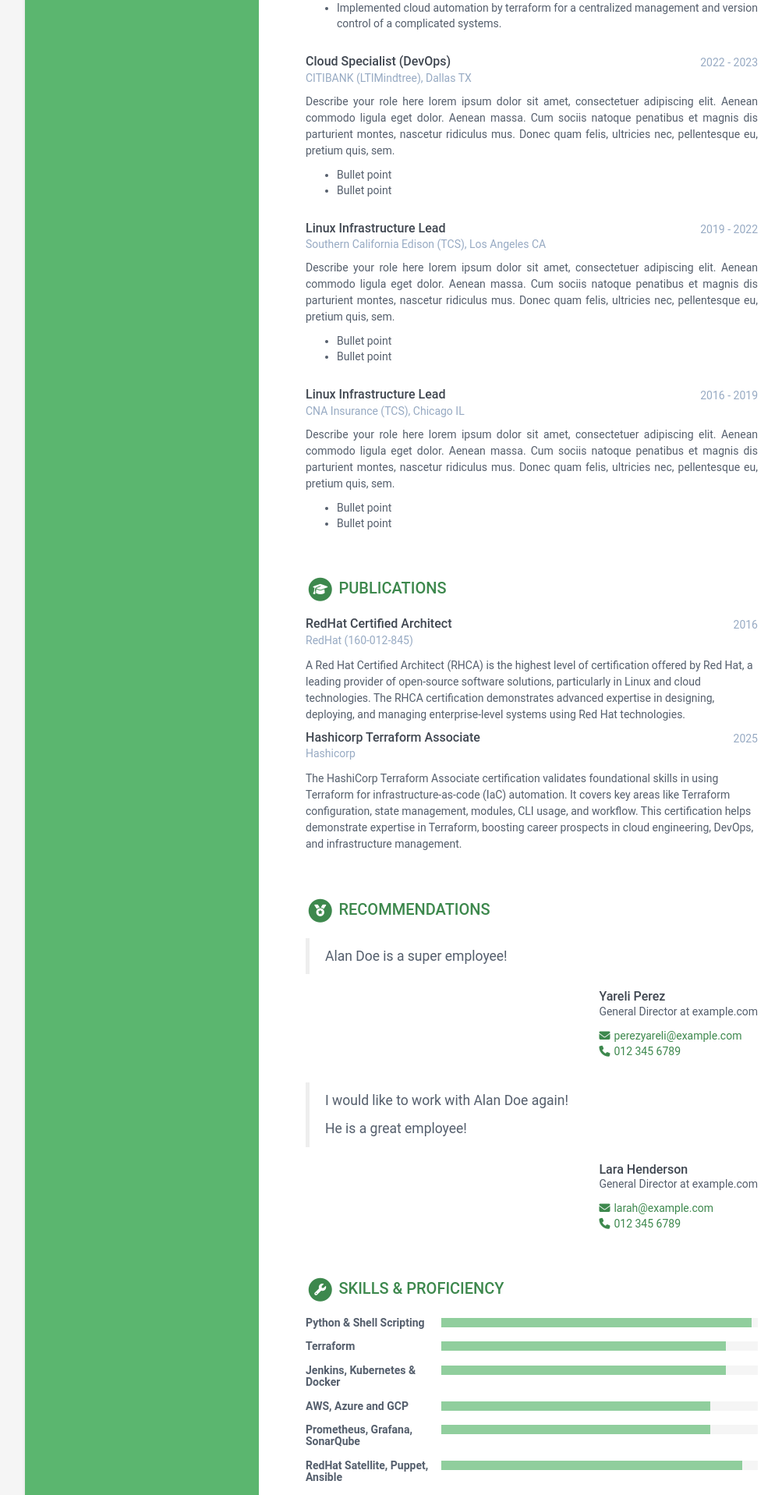
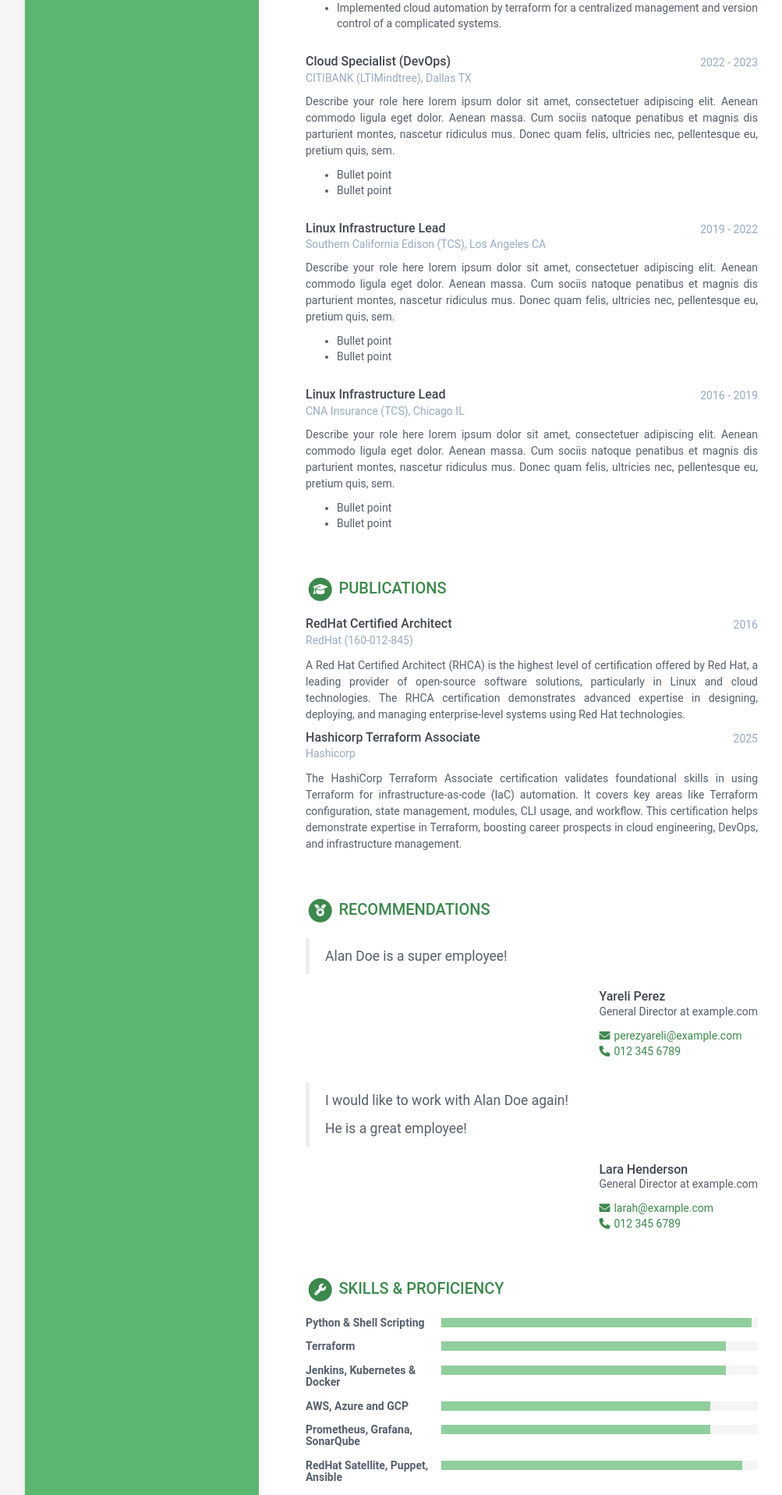
Before and after one commit to Jananimpg/portfolio, a Jekyll site: the page built from index.html, in a window 1280 px wide. Shown: the part 1197-3114 px from the top of the page at 78% size, without its empty margins (108-1111 px from the left). Built offline with Jekyll 4.4.1, drawn with Linux system fonts in a browser that asks for light colours.

Commit message:
Update certifications.html

```diff
--- a/_includes/certifications.html
+++ b/_includes/certifications.html
@@ -39,7 +39,7 @@
     </div>
     <!--//meta-->
 
-    <div class="details">{{ certifications.details | markdownify }}</div>
+    <div class="details" style="text-align: justify;">{{ certifications.details | markdownify }}</div>
   </div>
   <!--//item-->
   {% endfor %}
```
